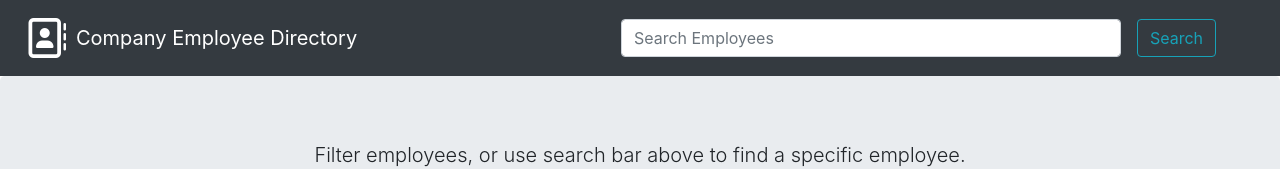
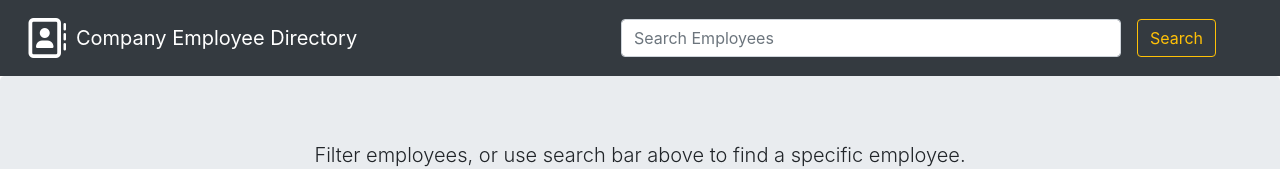
Before and after one commit to mr-andersen523/homework19, a React (Create React App) app in the folder employee-directory/: page / in a window 1280 px wide. Shown: the top 169 px of the page. Built offline with nearby package versions, Linux system fonts and the light colour scheme.

Commit message:
changed search button to yellow

```diff
--- a/employee-directory/src/components/SearchBar.js
+++ b/employee-directory/src/components/SearchBar.js
@@ -1,11 +1,11 @@
 import React from "react";
 
 function SearchBar(component) {
-  return (
+return (
 <ul className="navbar-nav ml-auto ">
 <form className="form-inline my-2 my-lg-0 px-lg-5" >
-    <input className ="form-control mr-sm-3 my-sm-2" type="search" placeholder="Search Employees" aria-label="Search" style={{width: 500}}></input>
-    <button className  ="btn btn-outline-info my-2 my-sm-0" type="submit">Search</button>
+    <input className = "form-control mr-sm-3 my-sm-2" id="searchBar" type="search" placeholder="Search Employees" aria-label="Search" style={{width: 500}}></input>
+    <button className  ="btn btn-outline-warning my-2 my-sm-0" type="submit">Search</button>
 </form>
 </ul>
 
```
